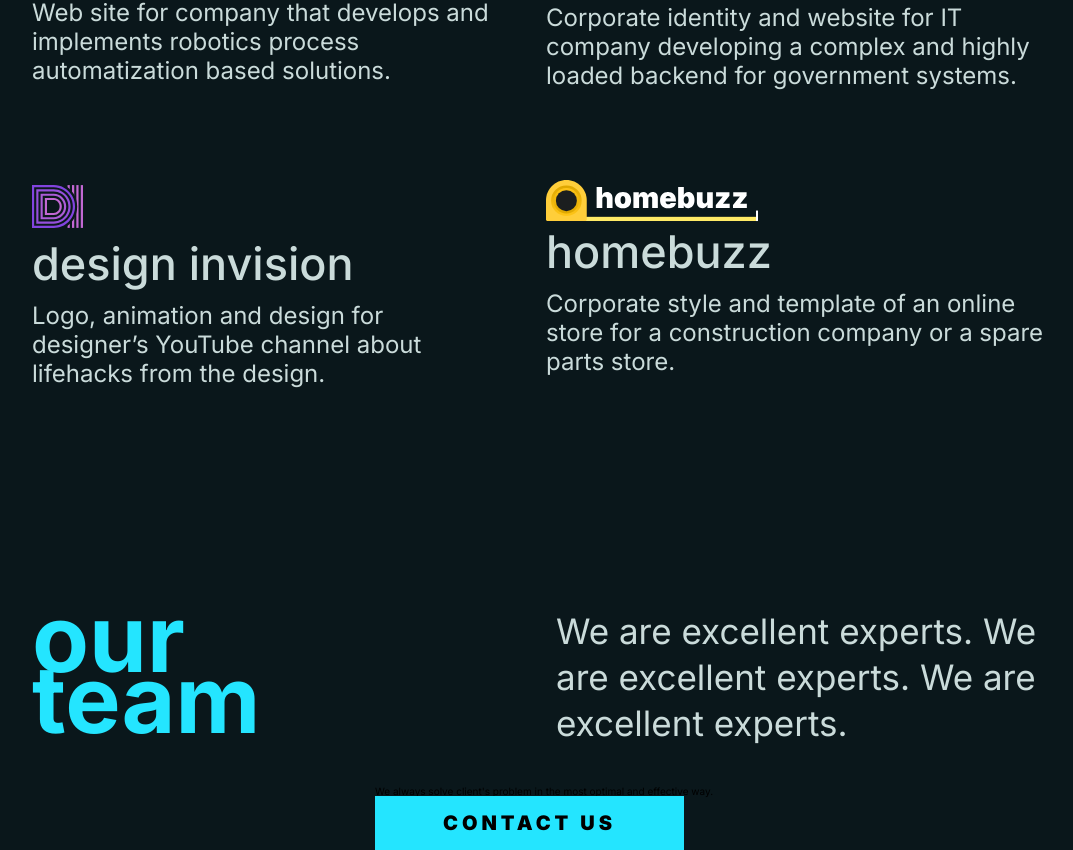
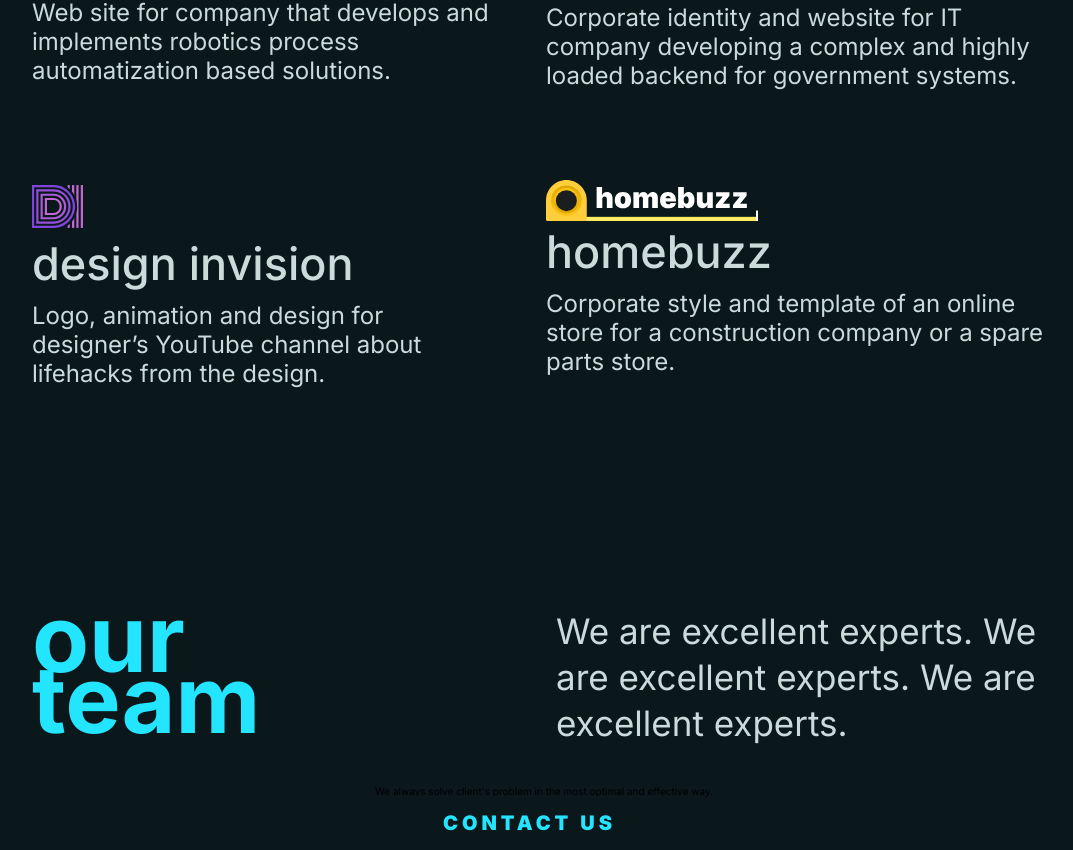
Before and after one commit to MajesticBay/majestic-bay, a React (Create React App) app: page / in a window 1280 px wide. Shown: the part 2556-3406 px from the top of the page, without its empty margins (96-1169 px from the left). Built offline with nearby package versions, Linux system fonts and the light colour scheme.

Commit message:
Make Btn dark theme.

```diff
--- a/src/components/Banner.js
+++ b/src/components/Banner.js
@@ -4,7 +4,7 @@ export const Banner = () => {
     return (
         <div className="banner">
             <p>We always solve client's problem in the most optimal and effective way.</p>
-            <Btn />
+            <Btn dark={true}/>
         </div>
     )
 }
--- a/src/components/Btn.js
+++ b/src/components/Btn.js
@@ -1,5 +1,19 @@
-export const Btn = ({className}) => {
+import styled from 'styled-components';
+
+const Button = styled.button`
+    padding: 1.2rem 6.8rem;
+    font-size: 2rem;
+    font-family: 'Inter';
+    font-weight: 900;
+    line-height: 30.4px;
+    letter-spacing: 0.2em;
+    border: none;
+    background-color: ${({ dark }) => (dark) ? "var(--color-primary)" : "var(--color-secondary)"};
+    color: ${({ dark }) => (dark) ? "var(--color-secondary)" : "var(--color-primary)"};
+`;
+
+export const Btn = ({className, dark}) => {
     return (
-        <button className={"btn " + className + " pointer"}>CONTACT US</button>
+        <Button dark={dark} className={"btn " + className + " pointer"}>CONTACT US</Button>
     )
 }
--- a/src/scss/main.css
+++ b/src/scss/main.css
@@ -85,17 +85,6 @@ a {
 
 .pointer {
   cursor: pointer;
-}
-
-.btn {
-  padding: 1.2rem 6.8rem;
-  font-size: 2rem;
-  font-family: 'Inter';
-  font-weight: 900;
-  line-height: 30.4px;
-  letter-spacing: 0.2em;
-  border: none;
-  background-color: var(--color-secondary);
 }
 
 .header-container {
--- a/src/scss/main.scss
+++ b/src/scss/main.scss
@@ -3,7 +3,7 @@
 @import "components";
 
 @import "layout/banner";
-@import "layout/btn";
+// @import "layout/btn";
 @import "layout/footer";
 @import "layout/header";
 @import "layout/layout";
```
Also changed, not shown: 1 other file (tests, documents, lock files or other folders).
